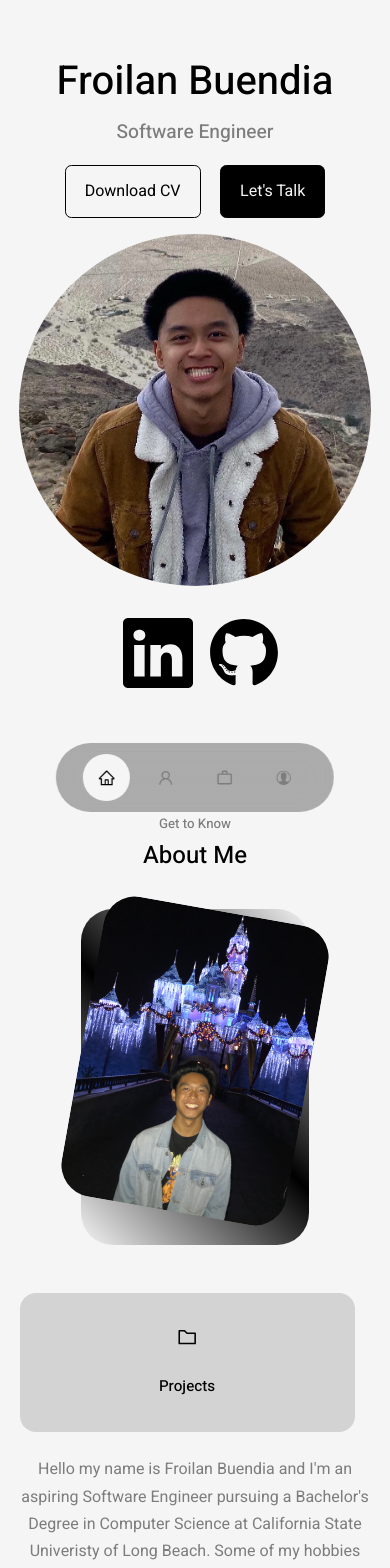
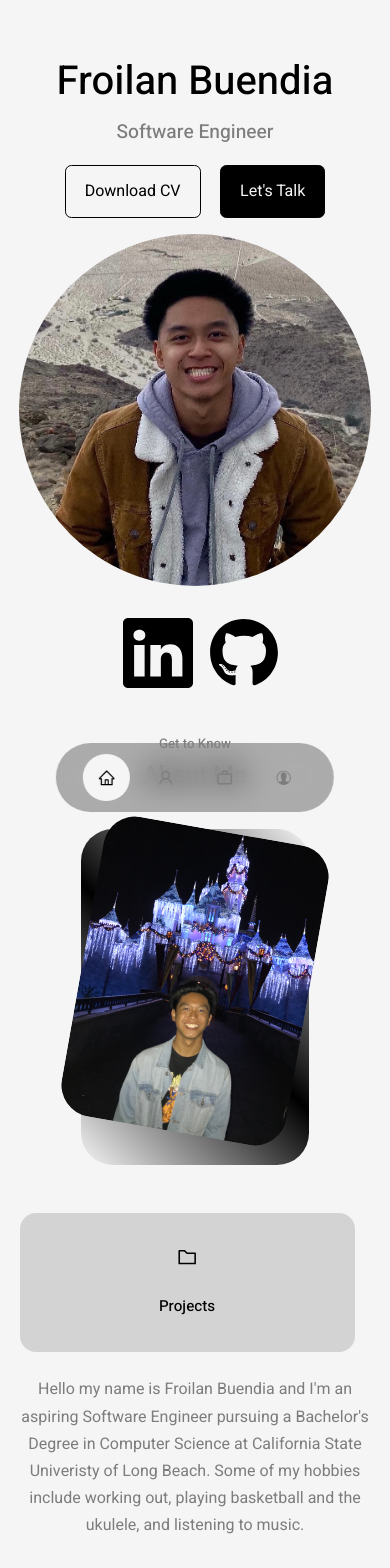
Before and after one commit to froilanbuendia/froilanbuendia, a React (Create React App) app: page / in a window 390 px wide. Shown: the top 1568 px of the page. Built offline with nearby package versions, Linux system fonts and the light colour scheme.

Commit message:
more dimension fixes for devices

```diff
--- a/src/index.css
+++ b/src/index.css
@@ -70,7 +70,8 @@ h1 {
 }
 
 section {
-  margin-top: 8rem;
+  padding-top: 1rem;
+  /* margin-top: 8rem; */
   height: 100h;
 }
 
@@ -133,9 +134,9 @@ img {
     width: var(--container-width-md);
   }
 
-  section {
-    margin-top: 6rem;
-  }
+  /* section { */
+  /* margin-top: 6rem; */
+  /* } */
 }
 
 /* Media Queries (Phones) */
```
